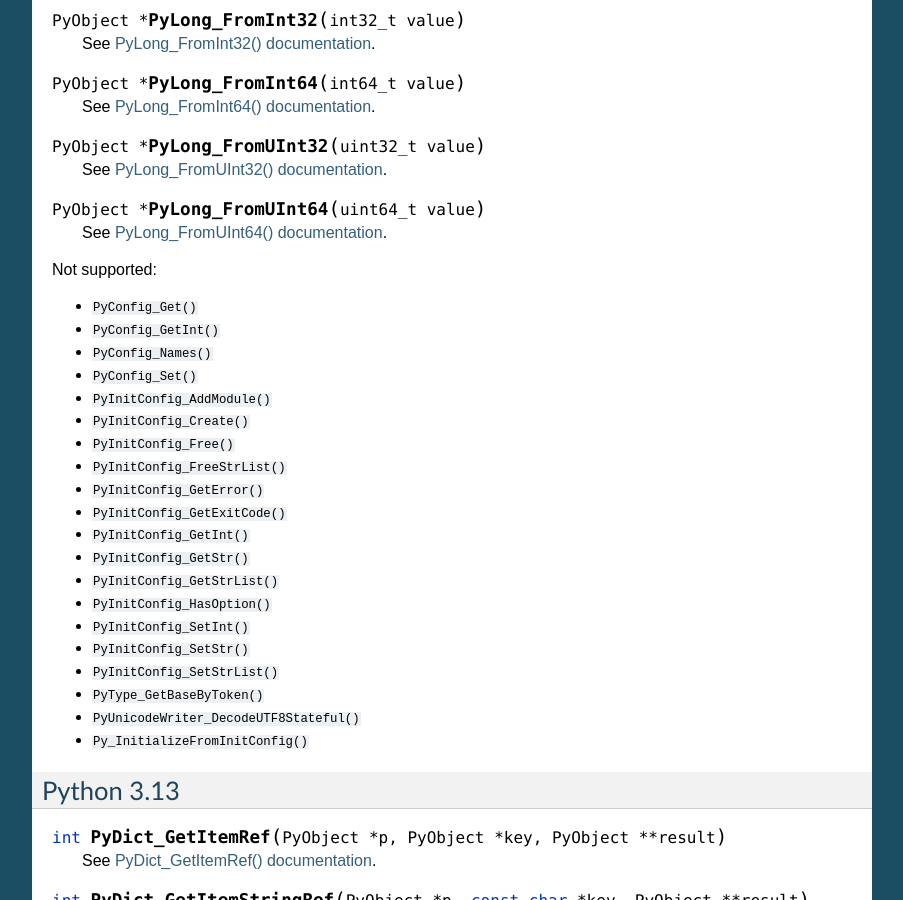
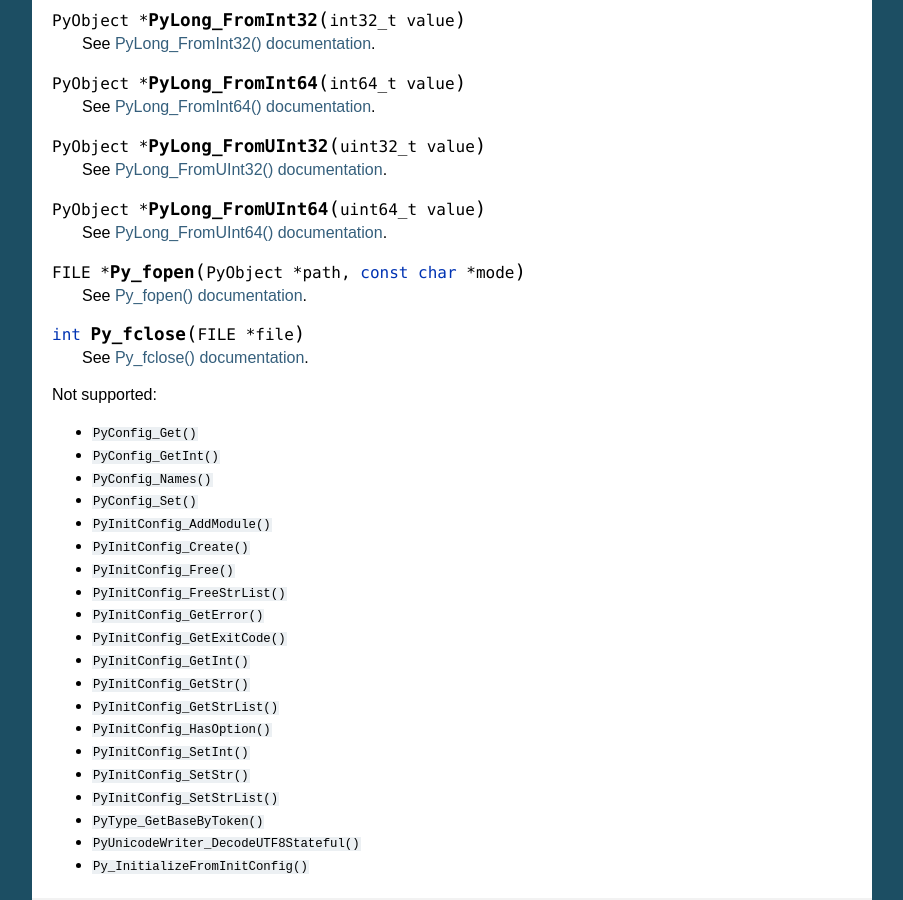
Before and after one commit to python/pythoncapi-compat, a Sphinx documentation site: the page built from docs/api.rst, in a window 1280 px wide and 900 px high, scrolled down 2533 px. Shown: the whole window, without its empty margins (198-1101 px from the left). Built offline with Sphinx 7.4.7, drawn with Linux system fonts in a browser that asks for light colours; pages that are not in the unit, such as notebooks, are missing from menus.

Commit message:
Add Py_fopen() and Py_fclose() (#127)

```diff
--- a/docs/api.rst
+++ b/docs/api.rst
@@ -168,6 +168,14 @@ Python 3.14
 .. c:function:: PyObject* PyLong_FromUInt64(uint64_t value)
 
    See `PyLong_FromUInt64() documentation <https://docs.python.org/dev/c-api/long.html#c.PyLong_FromUInt64>`__.
+
+.. c:function:: FILE* Py_fopen(PyObject *path, const char *mode)
+
+   See `Py_fopen() documentation <https://docs.python.org/dev/c-api/sys.html#c.Py_fopen>`__.
+
+.. c:function:: int Py_fclose(FILE *file)
+
+   See `Py_fclose() documentation <https://docs.python.org/dev/c-api/sys.html#c.Py_fclose>`__.
 
 
 Not supported:
--- a/docs/changelog.rst
+++ b/docs/changelog.rst
@@ -1,6 +1,7 @@
 Changelog
 =========
 
+* 2025-01-06: Add ``Py_fopen()`` and ``Py_fclose()`` functions.
 * 2024-12-16: Add ``structmember.h`` constants:
 
   * ``Py_T_BOOL``
```
Also changed, not shown: 2 other files.
